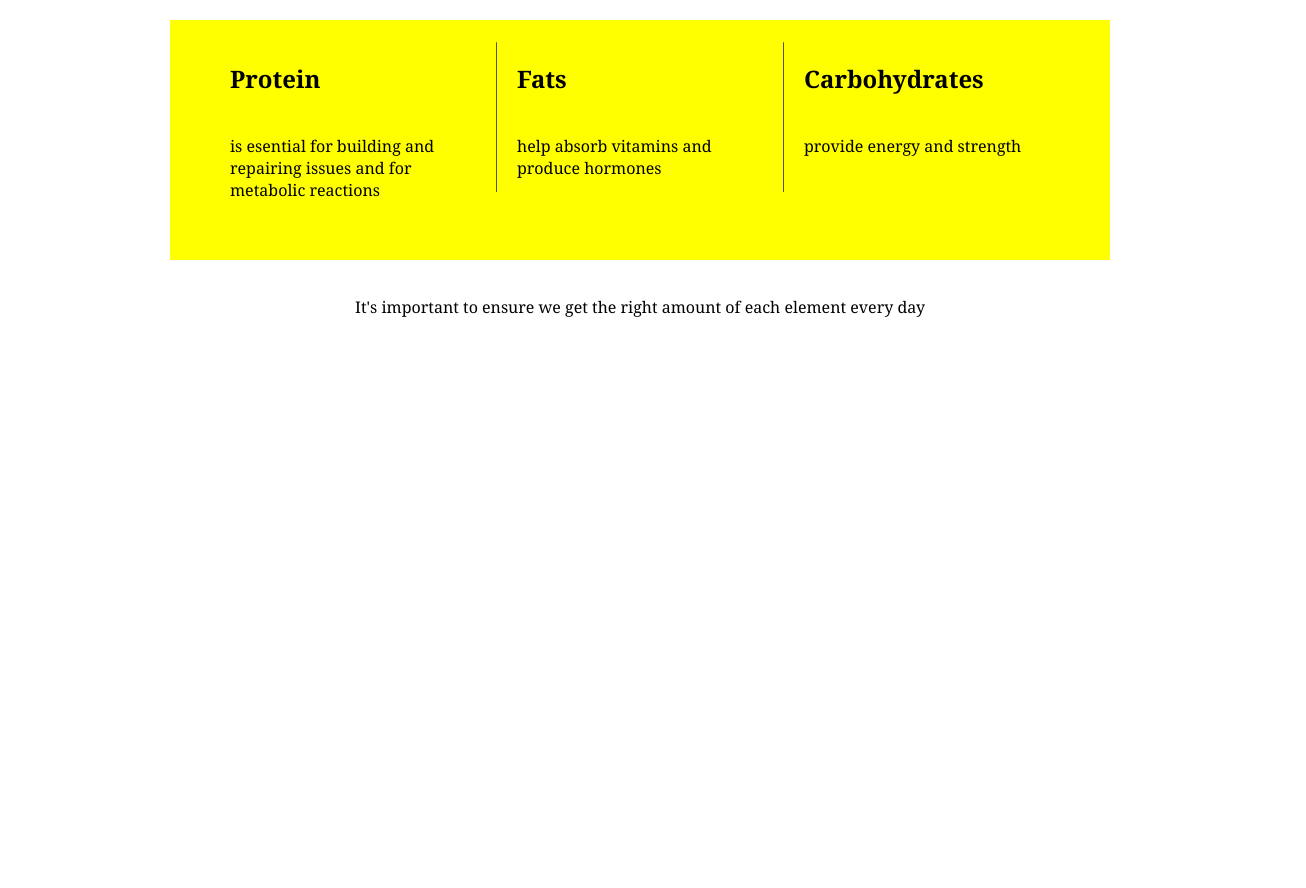
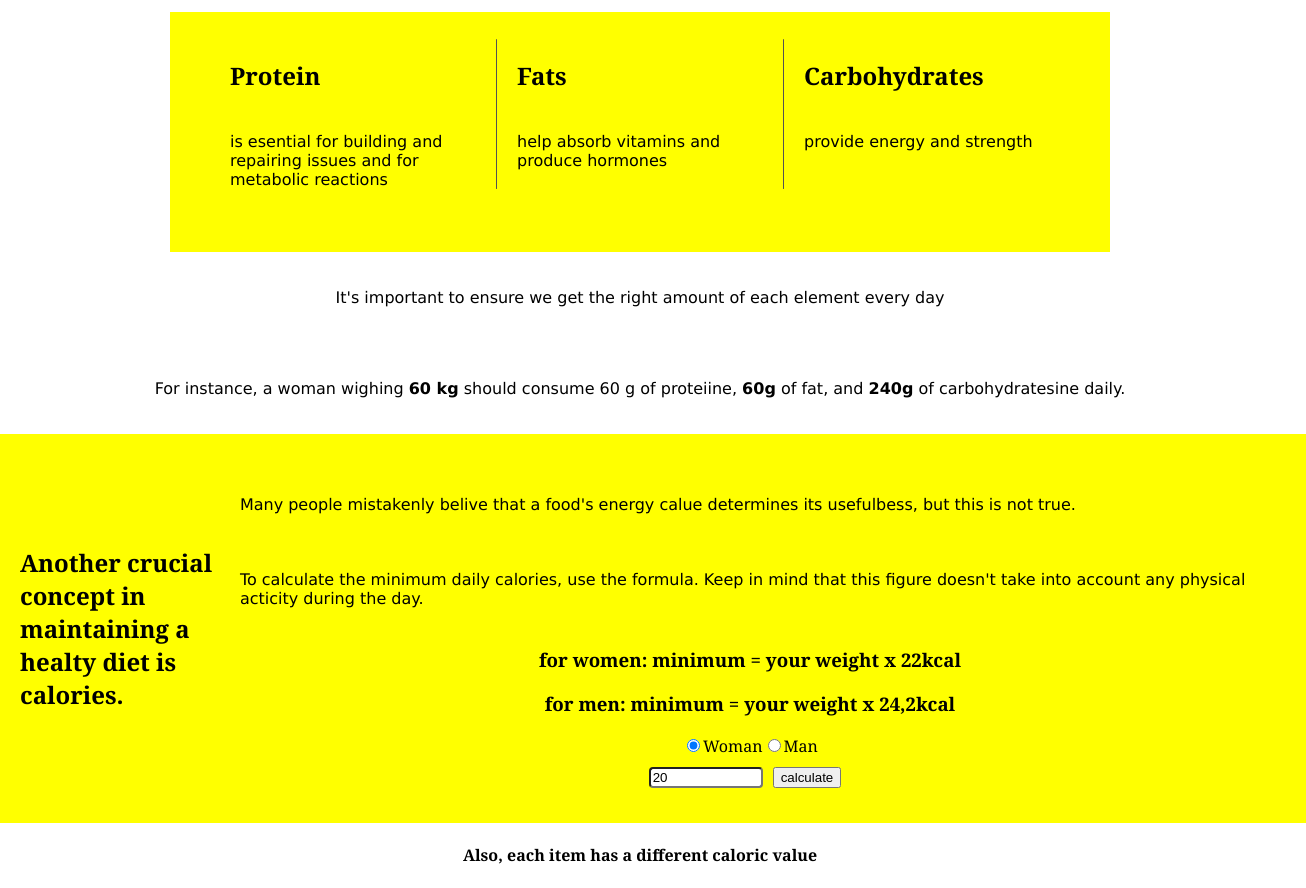
Before and after one commit to vladik9/WorkOutProject, a React (Create React App) app: page / in a window 1280 px wide. Shown: the part 190-1078 px from the top of the page, 1306 px wide, since content can reach past the window. Before the commit the page ends 800 px from the top, so only its background shows below. Built offline with nearby package versions, Linux system fonts and the light colour scheme.

Commit message:
adding calories calculator

```diff
--- a/src/App.js
+++ b/src/App.js
@@ -1,6 +1,7 @@
 import React from "react";
 import WorkOutContextWrapper from "./Exercises/WorkoutContext/WorkOutContextWrapper";
 import AppWrapper from "./Exercises/AppWrapper/AppWrapper";
+import "./App.module.css";
 import Nutrition from "./Nutrition/Nutrition";
 
 function App() {
--- /dev/null
+++ b/src/App.module.css
@@ -0,0 +1 @@
+body{margin: 0;}
--- a/src/Nutrition/Nutrition.jsx
+++ b/src/Nutrition/Nutrition.jsx
@@ -1,6 +1,20 @@
-import React from "react";
+import React, { useState } from "react";
 import styles from "./Nutrition.module.css";
 export default function Nutrition() {
+  const [gendre, setGendre] = useState("woman");
+  const [weight, setWeight] = useState(20);
+  const [caloriesResult, setCaloriesResult] = useState();
+
+  const handleCaloriesCalculations = (e) => {
+    setGendre(e.target.value);
+  };
+  const handleCaloriesCalculationsOnClick = () => {
+    if (gendre === "woman") {
+      setCaloriesResult(weight * 22 + " kcal");
+    } else if (gendre === "man") {
+      setCaloriesResult(weight * 24.4 + " kcal");
+    }
+  };
   return (
     <div className={styles.nutritionContainer}>
       <h2>Basic Concepts of PFC</h2>
@@ -33,6 +47,71 @@ export default function Nutrition() {
           day
         </p>
       </div>
+      <p>
+        For instance, a woman wighing <strong>60 kg</strong> should consume 60 g
+        of proteiine, <strong>60g</strong> of fat, and <strong>240g</strong> of
+        carbohydratesine daily.
+      </p>
+
+      <div className={styles.crucialInformation}>
+        <div style={{ width: "20%" }}>
+          <h2>
+            Another crucial concept in maintaining a healty diet is calories.
+          </h2>
+        </div>
+        <div>
+          <p>
+            Many people mistakenly belive that a food's energy calue determines
+            its usefulbess, but this is not true.
+          </p>
+          <p>
+            To calculate the minimum daily calories, use the formula. Keep in
+            mind that this figure doesn't take into account any physical
+            acticity during the day.
+          </p>
+          <h3>for women: minimum = your weight x 22kcal</h3>
+
+          <h3>for men: minimum = your weight x 24,2kcal</h3>
+
+          <div className={styles.radioCalories}>
+            <input
+              type="radio"
+              id="woman"
+              value="woman"
+              onChange={handleCaloriesCalculations}
+              checked={gendre === "woman"}
+            />
+            Woman
+            <input
+              type="radio"
+              id="man"
+              value="man"
+              checked={gendre === "man"}
+              onChange={handleCaloriesCalculations}
+            />
+            Man
+          </div>
+
+          <input
+            className={styles.caloryInput}
+            type="number"
+            min={weight}
+            value={weight}
+            onChange={(e) => {
+              setWeight(e.target.value);
+            }}
+          />
+          <button
+            className={styles.caloryButton}
+            type="button"
+            onClick={handleCaloriesCalculationsOnClick}
+          >
+            calculate
+          </button>
+          <span>{caloriesResult}</span>
+        </div>
+      </div>
+      <h4>Also, each item has a different caloric value</h4>
     </div>
   );
 }
--- a/src/Nutrition/Nutrition.module.css
+++ b/src/Nutrition/Nutrition.module.css
@@ -38,3 +38,28 @@ h2 {
   text-align: left;
   padding-left: 20px;
 }
+
+p{font-family: 'Lucida Sans', 'Lucida Sans Regular', 'Lucida Grande', 'Lucida Sans Unicode', Geneva, Verdana, sans-serif;}
+
+.crucialInformation{
+background-color: yellow;
+  width: 100%;
+  height: 40%;
+  display: flex;
+  align-items: center;
+  justify-content: center;
+  padding: 2%;
+}
+
+
+.caloryInput{
+  border-radius: 4px; width: 10%;
+}
+.caloryButton{
+  margin: 10px;
+}
+
+
+.radioCalories{
+
+}
```
